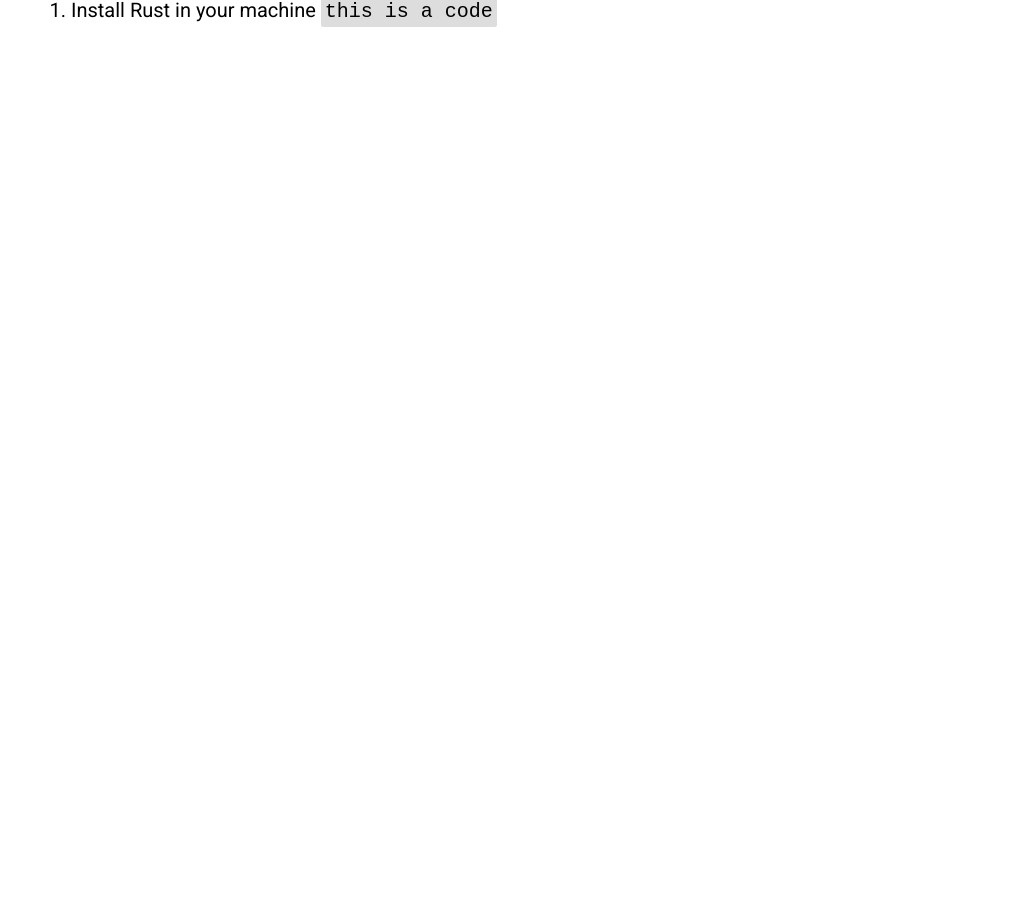
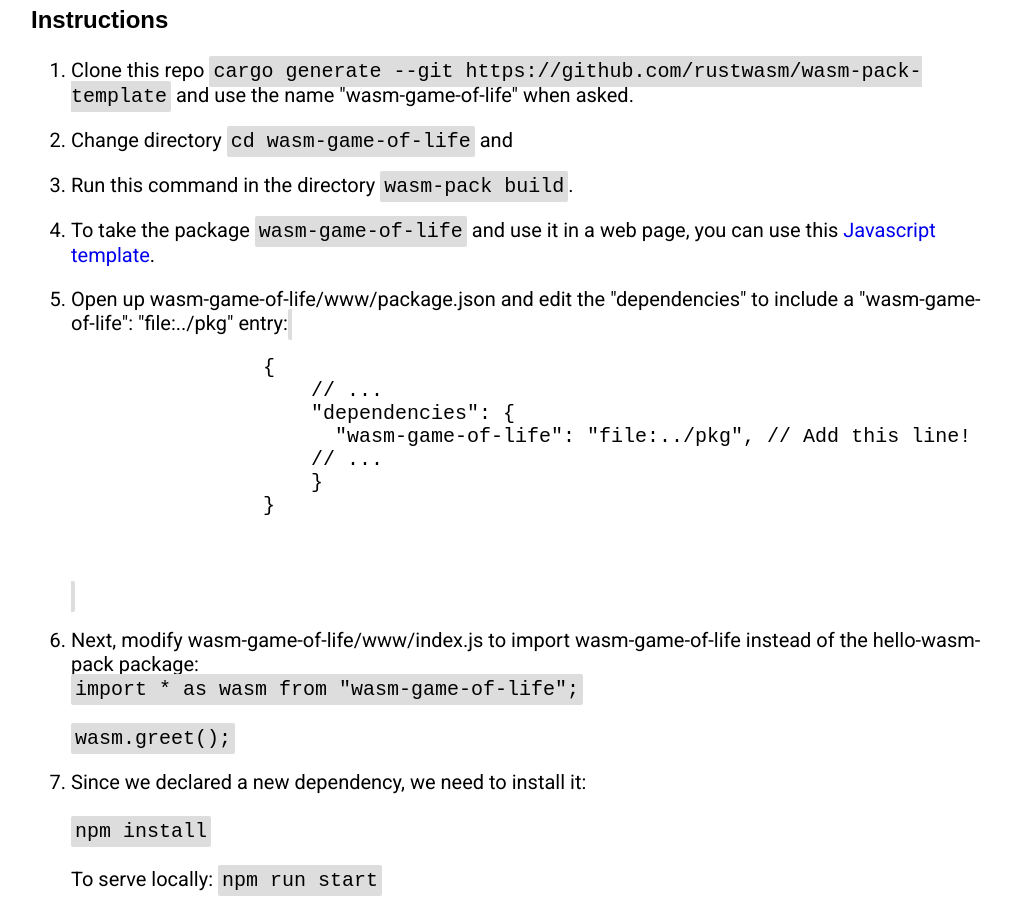
Before and after one commit to karol22/tutorial-webassembly-rust, an Angular app: page /about in a window 1280 px wide. Shown: the part 513-1421 px from the top of the page, without its empty margins (129-1141 px from the left). Before the commit the page ends 800 px from the top, so only its background shows below. Built offline with nearby package versions, Linux system fonts and the light colour scheme.

Commit message:
Add instructions

```diff
--- a/src/app/about/about.component.html
+++ b/src/app/about/about.component.html
@@ -22,8 +22,58 @@
     <p><b>Instructions</b></p>
     <ol>
         <li>
-            Install Rust in your machine <code>this is a code </code>
+            Clone this repo <code>cargo generate --git https://github.com/rustwasm/wasm-pack-template</code> and use the name "wasm-game-of-life" when asked.
+
+        </li>
+        <li>
+            Change directory <code>cd wasm-game-of-life</code> and
+
+        </li>
+        <li>
+            Run this command in the directory <code>wasm-pack build</code>.
+
+        </li>
+        <li>
+            To take the package <code>wasm-game-of-life</code> and use it in a web page, you can use this <a href='https://github.com/rustwasm/create-wasm-app'>Javascript template</a>.
+        </li>
+        <li>
+            Open up wasm-game-of-life/www/package.json and edit the "dependencies" to include a "wasm-game-of-life": "file:../pkg" entry:
+            <code><pre>
+                &#123;
+                    // ...
+                    "dependencies": &#123;
+                      "wasm-game-of-life": "file:../pkg", // Add this line!
+                    // ...
+                    &#125;
+                &#125;
+
+            </pre></code>
+        </li>
+        <li>
+            Next, modify wasm-game-of-life/www/index.js to import wasm-game-of-life instead of the hello-wasm-pack package:
+            <br>
+            <code>import * as wasm from "wasm-game-of-life";
+            </code>
+            <br>
+            <br>
+            <code>wasm.greet();
+            </code>
+        </li>
+        <li>
+            Since we declared a new dependency, we need to install it:
+            <br>
+            <br>
+            <code>npm install</code>
+            <br>
+            <br>
+            To serve locally:
+            <code>npm run start</code>
+        </li>
+        <li>
+           Within <code>wasm-game-of-life/www</code> run <code>npm run start</code> , you will see the Greeting message at localhost:8080.
         </li>
     </ol>
+    <img class="center" src="https://rustwasm.github.io/book/images/game-of-life/hello-world.png" />
+    <p>Congratulations, this is the end of the tutorial!</p>
 
 </div>
--- a/src/app/about/about.component.scss
+++ b/src/app/about/about.component.scss
@@ -9,6 +9,9 @@
     font-size: x-large;
     text-align: justify;
   }
+li{
+  margin: 20px 0px;
+}
 
   #greeting-container {
     margin-top: 20px;
```
